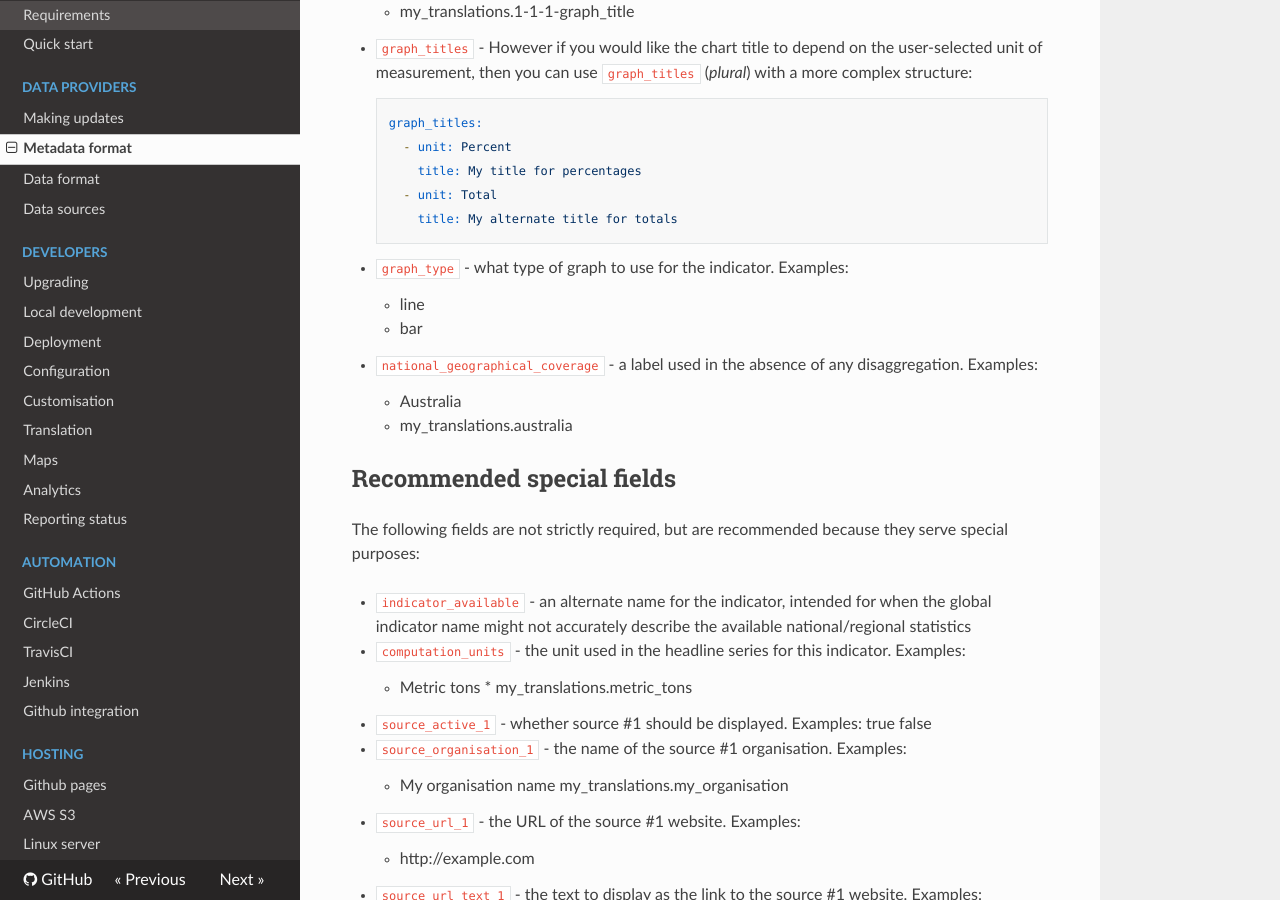
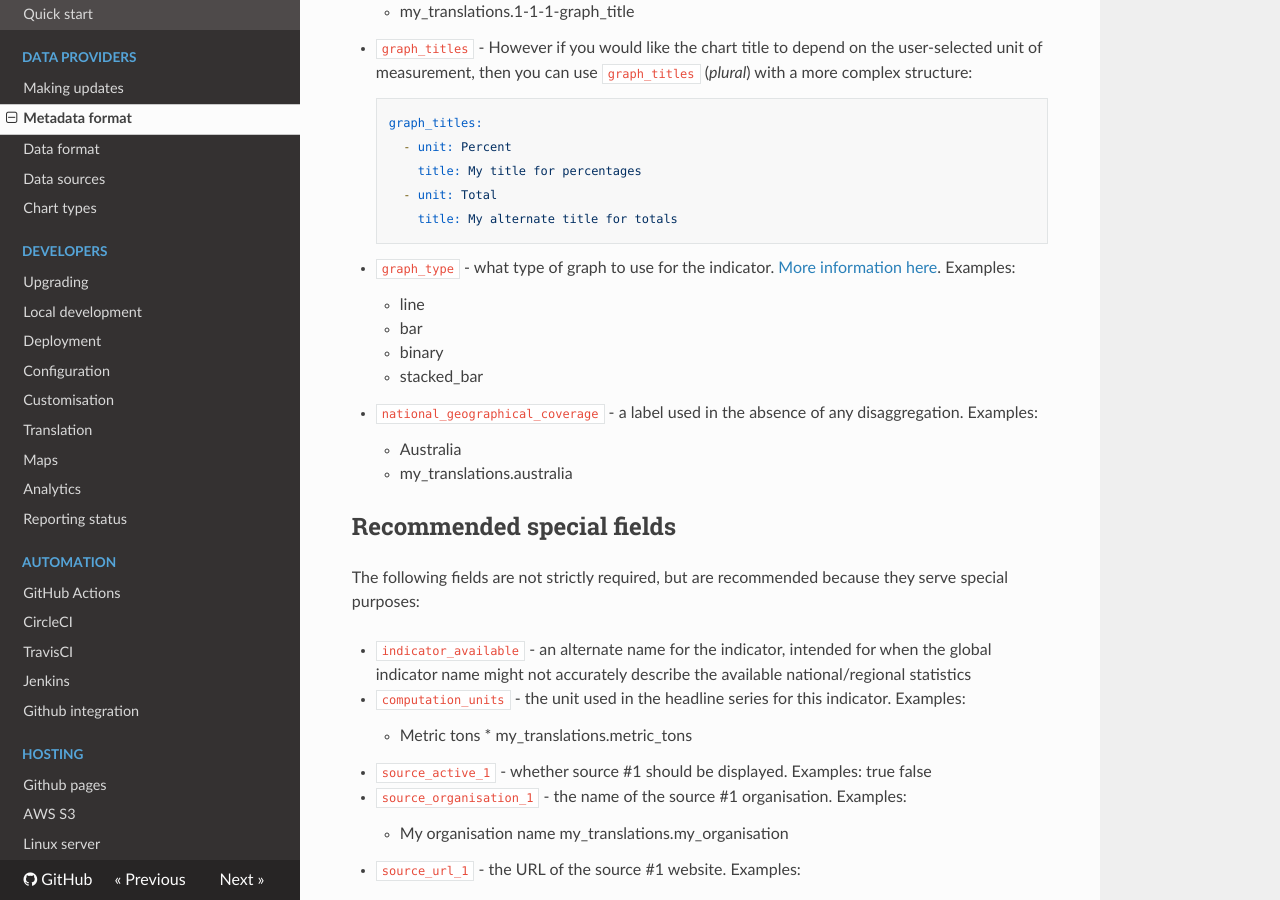
Before and after one commit to open-sdg/open-sdg, an MkDocs documentation site: the page built from docs/metadata-format.md, in a window 1280 px wide and 900 px high, scrolled down 1271 px. Built offline with MkDocs 1.6.1, drawn with Linux system fonts in a browser that asks for light colours; nearby versions of some CDN libraries; old or Windows-style settings are respelled for this version of MkDocs.

Commit message:
Documentation of the chart types

```diff
--- a/docs/metadata-format.md
+++ b/docs/metadata-format.md
@@ -40,9 +40,11 @@ If the indicator is going to display a graph, the following fields are required:
           - unit: Total
             title: My alternate title for totals
 
-* `graph_type` - what type of graph to use for the indicator. Examples:
+* `graph_type` - what type of graph to use for the indicator. [More information here](./charts.md). Examples:
     * line
     * bar
+    * binary
+    * stacked_bar
 * `national_geographical_coverage` - a label used in the absence of any disaggregation. Examples:
     * Australia
     * my_translations.australia
--- a/mkdocs.yml
+++ b/mkdocs.yml
@@ -38,6 +38,7 @@ pages:
         - Metadata format: metadata-format.md
         - Data format: data-format.md
         - Data sources: data-sources.md
+        - Chart types: charts.md
     - Developers:
         - Upgrading: upgrading.md
         - Local development: development.md
```
Also changed, not shown: docs/charts.md (added, +42 -0 lines).
